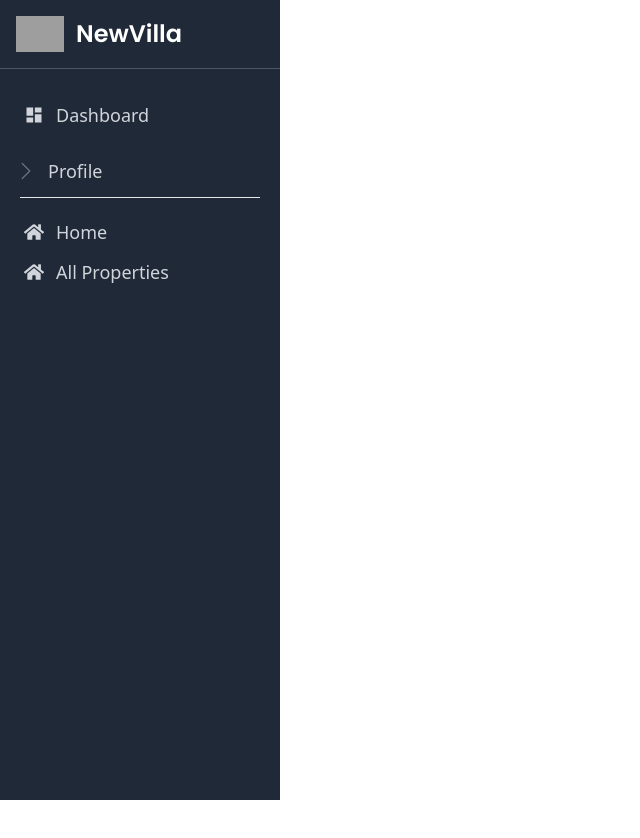
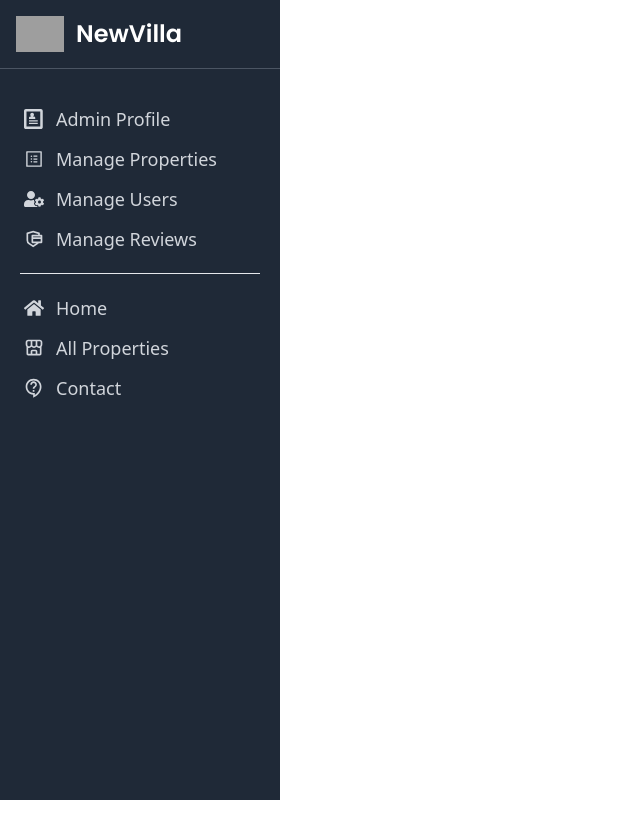
Before and after one commit to Shabnaz21/Real-estate-Platform-Client-Side, a React (Vite) app: page /dashboard in a window 1280 px wide. Shown: the whole page, without its empty margins (0-640 px from the left). Built offline with nearby package versions, Linux system fonts and the light colour scheme; no server answers; sample sign-in values are in the browser's storage; grey boxes are pictures that could not be loaded.

Commit message:
user data show in tabular form & delete user

```diff
--- a/src/DashboardNav/SideNavbar.jsx
+++ b/src/DashboardNav/SideNavbar.jsx
@@ -1,13 +1,21 @@
-import { FaHome } from "react-icons/fa";
-import { MdDashboard } from "react-icons/md";
+import { FaHome, FaUserCog } from "react-icons/fa";
+import { MdOutlineContactSupport, MdOutlineRateReview } from "react-icons/md";
+import { ImProfile } from "react-icons/im";
+import { BiStoreAlt } from "react-icons/bi";
+import { AiOutlineProfile } from "react-icons/ai";
+import { RiSecurePaymentLine } from "react-icons/ri";
 import { NavLink } from 'react-router-dom';
 
 const SideNavbar = () => {
+
+    const isAdmin = true;
+
     return (
         <>
             <div className="relative lg:block navbar-menu">
                 <nav
-                    className="fixed top-0 transition-all lg:mt-0 mt-16 left-0 dark:bg-gray-900 bottom-0 flex flex-col w-[280px] bg-gray-800 overflow-hidden z-50"
+                    className="fixed top-0 transition-all lg:mt-0
+                    left-0 dark:bg-gray-900 bottom-0 flex flex-col w-[280px] bg-gray-800 overflow-hidden z-50"
                     id="sidenav">
                     <div className="flex items-center w-full px-4 pt-4 pb-4 border-b border-gray-600 dark:border-gray-700">
                         <img src="https://i.ibb.co/Vjvym7r/logo.png" className="mr-3 h-6 sm:h-9" alt="NewVilla Logo" />
@@ -17,44 +25,81 @@ const SideNavbar = () => {
                     </div>
                     <div className="pb-6 mt-4 overflow-x-hidden overflow-y-auto">
                         <ul className="mb-8 text-sm">
-                            <li
+                            {/* <li
                                 className="flex items-center px-6 py-4 text-gray-300
                                       hover:text-white">
                                 <span className="inline-block mr-3">
                                     <MdDashboard className='text-xl' />
                                 </span>
                                 <span className='text-lg'>Dashboard</span>
+                            </li> */}
+                            {
+                                isAdmin ?
+                                    <>
+                                        <li className=" text-gray-300  space-y-3 mt-5  mb-5">
+                                            <NavLink to='/dashboard/admin'
+                                                className="flex items-center px-6 text-gray-300
+                                     group hover:text-white ">
+                                                <span className="inline-block mr-3">
+                                                    <ImProfile className='text-xl' />
+                                                </span>
+                                                <span className='text-lg'>Admin Profile</span>
+                                            </NavLink>
+                                            <NavLink
+                                                className="flex items-center px-6 text-gray-300
+                                     group hover:text-white ">
+                                                <span className="inline-block mr-3">
+                                                    <AiOutlineProfile className='text-xl text-gray-300' />
+                                                </span>
+                                                <span className='text-lg'> Manage Properties</span>
+                                            </NavLink>
+                                            <NavLink to='/dashboard/users'
+                                                className="flex items-center px-6 text-gray-300
+                                     group hover:text-white ">
+                                                <span className="inline-block mr-3">
+                                                    <FaUserCog className='text-xl' />
+                                                </span>
+                                                <span className='text-lg'> Manage Users</span>
+                                            </NavLink>
+                                            <NavLink
+                                                className="flex items-center px-6 text-gray-300
+                                     group hover:text-white ">
+                                                <span className="inline-block mr-3">
+                                                    <RiSecurePaymentLine className='text-xl' />
+                                                </span>
+                                                <span className='text-lg'> Manage Reviews</span>
+                                            </NavLink>
+
                                         </li>
+                                    </>
+                                    :
+                                    <>
                                         <li>
-                                {/* Collapse Navbar */}
-                                <details className="group text-gray-300 text-lg">
-                                    <summary
-                                        className="flex items-center
-                                            gap-3 px-4 py-3 marker:content-none">
-                                        <span className="inline-block items-center">
-                                            <svg className="w-5 h-5 text-gray-500 transition group-open:rotate-90" xmlns="http://www.w3.org/2000/svg"
-                                                width="16" height="16" fill="currentColor" viewBox="0 0 16 16">
-                                                <path fill-rule="evenodd"
-                                                    d="M4.646 1.646a.5.5 0 0 1 .708 0l6 6a.5.5 0 0 1 0 .708l-6 6a.5.5 0 0 1-.708-.708L10.293 8 4.646 2.354a.5.5 0 0 1 0-.708z">
-                                                </path>
-                                            </svg></span>
-                                        <p>
-                                            <span>Profile</span>
-                                        </p>
-                                    </summary>
-                                    <article className="px-4 mx-10 pb-4">
                                             <NavLink to='/dashboard/my-profile'>
-                                            <li className="mb-2"> My Profile </li></NavLink>
+                                                <li className="mb-2 flex items-center gap-3">
+                                                    <ImProfile ></ImProfile> My Profile
+                                                </li></NavLink>
                                             <NavLink to='/dashboard/wishlist'>
-                                            <li className="mb-2">Wishlist</li>
+                                                <li className="mb-2 flex items-center gap-3">
+                                                    <AiOutlineProfile />
+                                                    Wishlist
+                                                </li>
                                             </NavLink>
                                             <NavLink>
-                                            <li className="mb-2">
-                                                Property Bought</li>
+                                                <li className="mb-2 flex items-center gap-3">
+                                                    <RiSecurePaymentLine /> Property Bought</li>
                                             </NavLink>
-                                    </article>
-                                </details>
+                                            <NavLink>
+                                                <li className="mb-2 flex items-center gap-3">
+                                                    <MdOutlineRateReview /> My Reviews</li>
+                                            </NavLink>
+
                                         </li>
+
+                                    </>
+                            }
+
+                            {/* shared nav */}
                         <hr  className='mx-5'/>
                             <li className='space-y-3 mt-5'>
                                 <NavLink  to='/'
@@ -69,9 +114,17 @@ const SideNavbar = () => {
                                     className="flex items-center px-6 text-gray-300
                                      group hover:text-white ">
                                     <span className="inline-block mr-3">
-                                        <FaHome className='text-xl' />
+                                        <BiStoreAlt className='text-xl' />
                                     </span>
                                     <span className='text-lg'>All Properties</span>
+                                </NavLink>
+                                <NavLink to='/contact'
+                                    className="flex items-center px-6 text-gray-300
+                                     group hover:text-white ">
+                                    <span className="inline-block mr-3">
+                                        <MdOutlineContactSupport className='text-xl' />
+                                    </span>
+                                    <span className='text-lg'>Contact</span>
                                 </NavLink>
                             </li>
                         </ul>
--- a/src/LayOut/DashboardLayout.jsx
+++ b/src/LayOut/DashboardLayout.jsx
@@ -5,12 +5,12 @@ import SideNavbar from "../DashboardNav/SideNavbar";
 const DashboardLayout = () => {
     return (
         <>
-            <div className='relative min-h-screen md:flex'>
+        <div className='relative min-h-screen md:flex flex-row'>
              <SideNavbar></SideNavbar>
                 <div className='flex-1  md:ml-64'>
                     <div className='p-5'>
                         {/* Outlet for dynamic contents */}
-                        <Outlet></Outlet>
+                         <Outlet></Outlet>
                     </div>
                 </div>
             </div>
--- a/src/Pages/Dashboard/user/Offer.jsx
+++ b/src/Pages/Dashboard/user/Offer.jsx
@@ -5,7 +5,7 @@ import useAuth from "../../../Hooks/useAuth";
 const Offer = () => {
     const { user } = useAuth();
     const DealData = useLoaderData();
-    const { _id, propertyTitle, propertyImage, location, agentInformation } = DealData;
+    const { propertyTitle, propertyImage, location, agentInformation } = DealData;
     console.log(DealData);
     return (
         <section className='container mx-auto m-10'>
--- a/src/Pages/Users/Register.jsx
+++ b/src/Pages/Users/Register.jsx
@@ -39,7 +39,8 @@ const Register = () => {
                         //entry database
                         const userInfo = {
                             name: name,
-                            email: email
+                            email: email,
+                            image: photo
                         }
                         axios.post('/users', userInfo)
                             .then(res => {
```
Also changed, not shown: src/Components/Shared/SocialLogin.jsx (+5 -4 lines), src/Pages/Dashboard/AllUser/Users.jsx (added, +118 -0 lines), src/Routes/Router/Router.jsx (+6 -1 lines). Lines whose indentation alone changed are shown as unchanged.
